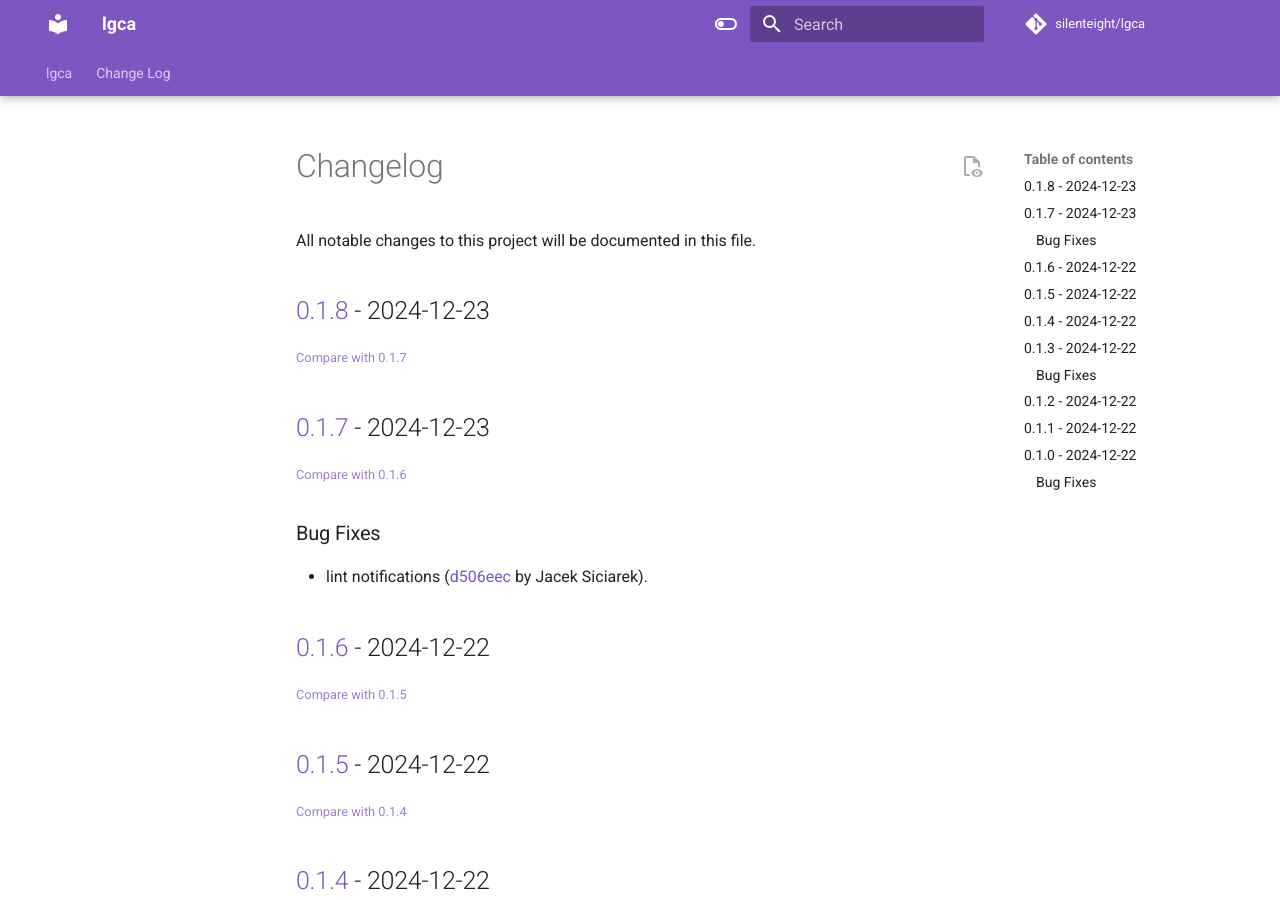
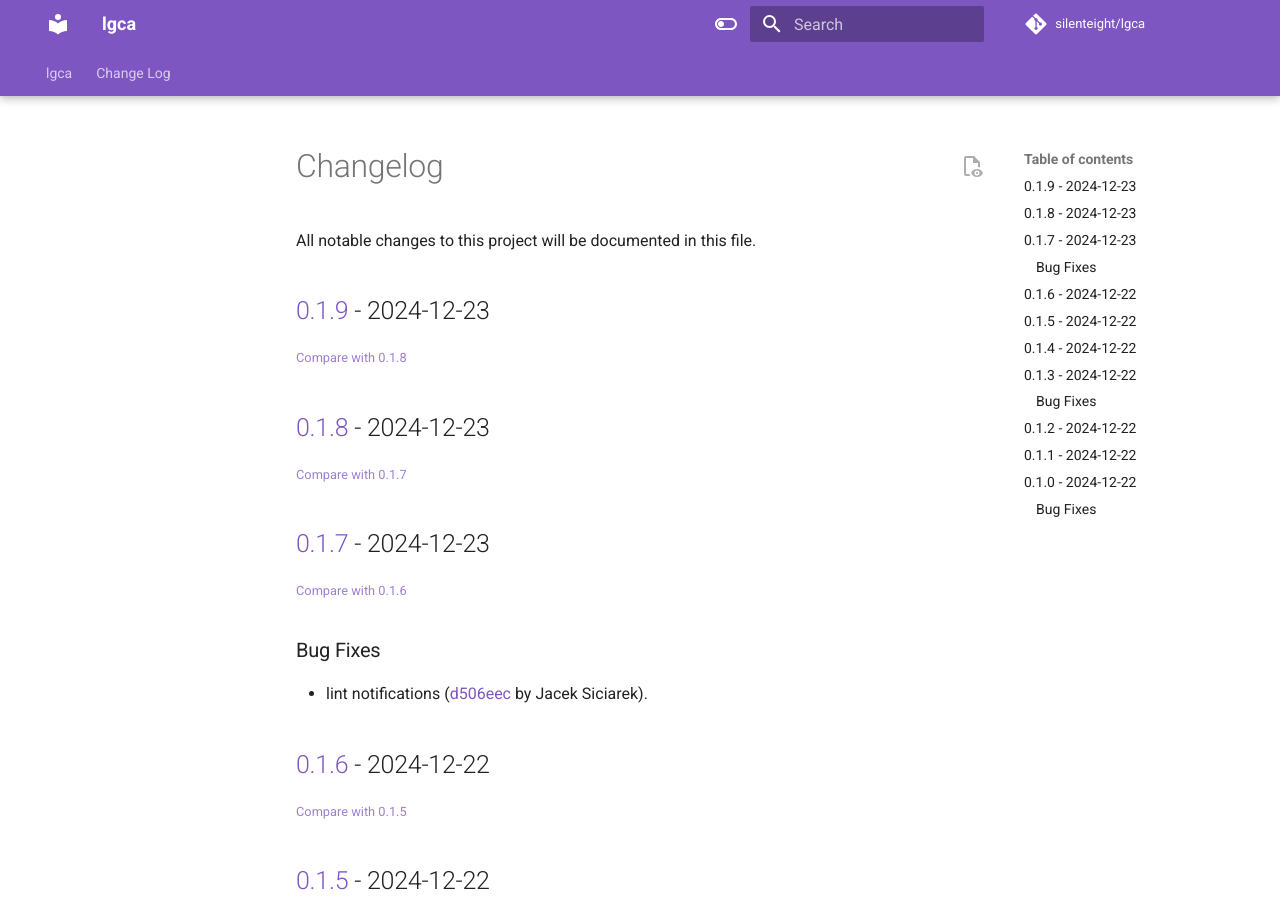
Before and after one commit to siciarek/lgca, an MkDocs documentation site: the page built from docs/changelog.md, in a window 1280 px wide and 900 px high. Built offline with MkDocs 1.6.1 and Material for MkDocs 9.7.7, drawn with Linux system fonts in a browser that asks for light colours; comment, search, counter and statistics services are not loaded.

Commit message:
docs: update changelog (bump)

```diff
--- a/docs/changelog.md
+++ b/docs/changelog.md
@@ -3,6 +3,10 @@
 All notable changes to this project will be documented in this file.
 
 <!-- insertion marker -->
+## [0.1.9](https://github.com/siciarek/lgca/releases/tag/0.1.9) - 2024-12-23
+
+<small>[Compare with 0.1.8](https://github.com/siciarek/lgca/compare/0.1.8...0.1.9)</small>
+
 ## [0.1.8](https://github.com/siciarek/lgca/releases/tag/0.1.8) - 2024-12-23
 
 <small>[Compare with 0.1.7](https://github.com/siciarek/lgca/compare/0.1.7...0.1.8)</small>
```
